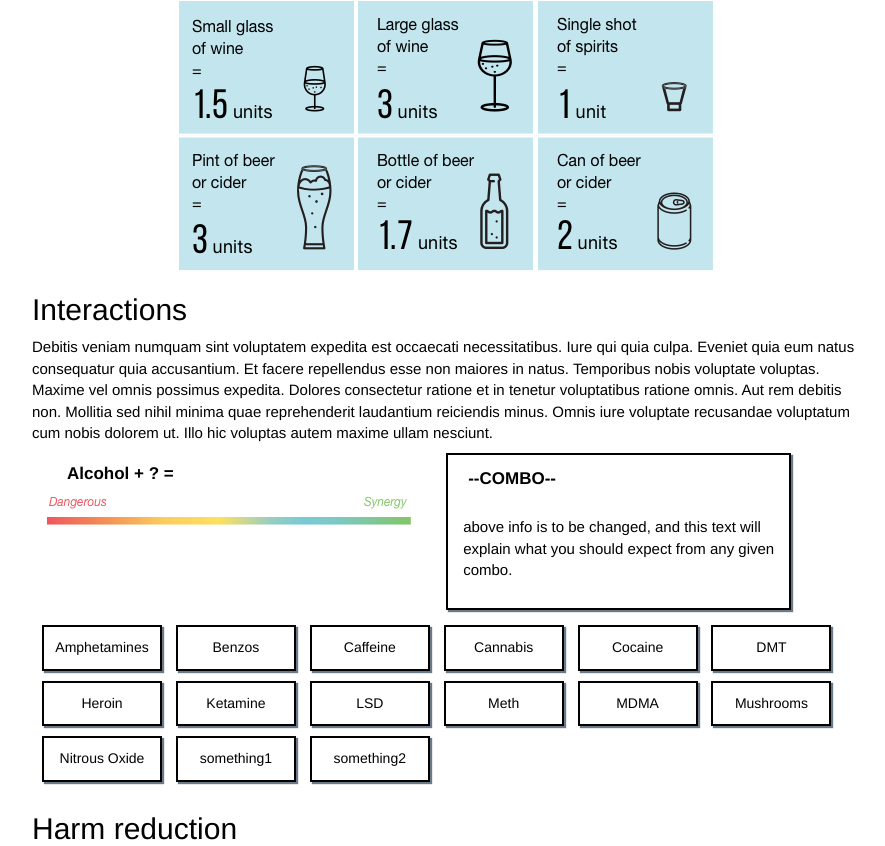
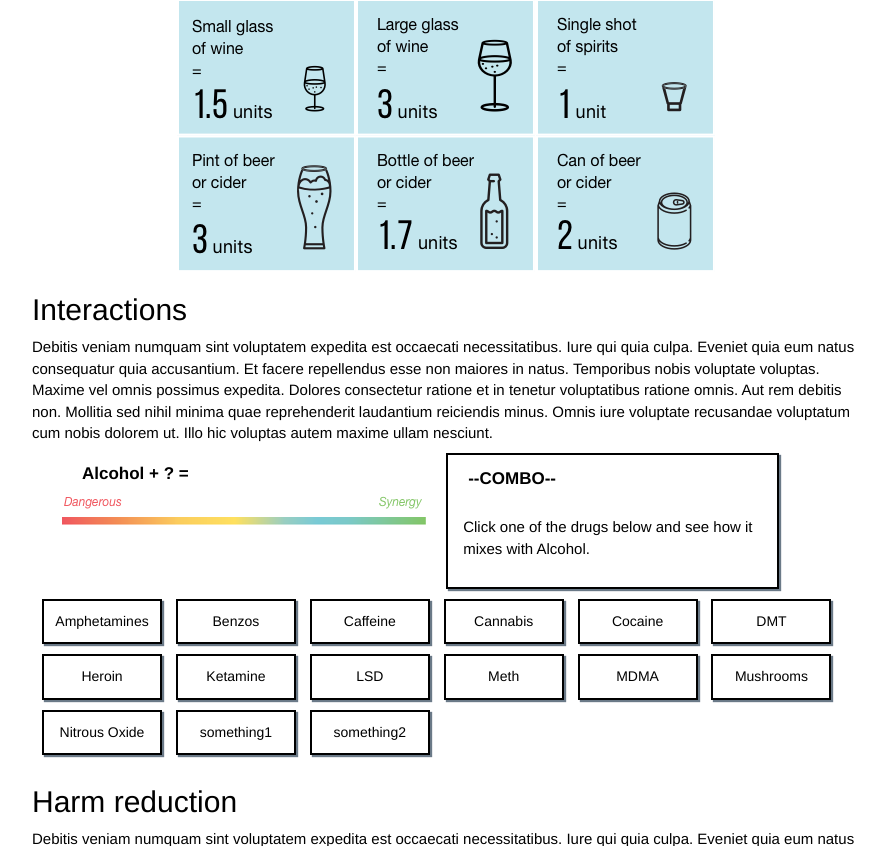
Before and after one commit to higab85/drugsandme-django, a Django app: page /alcohol/ in a window 1280 px wide. Shown: the part 1996-2842 px from the top of the page, without its empty margins (108-993 px from the left). Run offline with Django 3.2, Linux system fonts and the light colour scheme; some libraries are stand-ins or nearby versions.

Commit message:
interactions title description title and text now changes

```diff
--- a/article/static/article/js/main.js
+++ b/article/static/article/js/main.js
@@ -126,7 +126,7 @@ $(document).ready(function(){
   })
 
   // Makes first drug in #interactions-combo-addition the current drug
-  $('#interactions-combo-addition-const').text( $('meta[name=drug-name]').attr("content"));
+  $('.current-drug-name').text( $('meta[name=drug-name]').attr("content"));
   // Selects drug in combo chart:
   // - makes selected drug background-color change to color
   // - adds new info to #interactions-combo
@@ -134,6 +134,7 @@ $(document).ready(function(){
     $('.drug-to-combine').addClass('combo-not-active');
     $(this).removeClass('combo-not-active');
     $('#interactions-combo-addition-temp').text($(this).find('h5').html());
+    $('#interactions-combo-result').html($(this).find('div').html());
   })
 //------------------ front page bottom buttons ------------------------------
 
--- a/article/templates/article/alcohol.html
+++ b/article/templates/article/alcohol.html
@@ -109,6 +109,32 @@ Eveniet sint commodi nihil accusamus eos et ad exercitationem. Repudiandae neces
 
 {% endblock %}
 
+{% block combo-amphetamines %}
+  <h4 class="funky">SYNERGY</h4>
+  <p>TEXT A</p>
+{% endblock %}
+
+{% block combo-benzos %}
+  <h4 class="funky">CAUTION</h4>
+  <p>TEXT B</p>
+{% endblock %}
+
+{% block combo-caffeine %}
+  <h4 class="funky">DANGEROUS</h4>
+  <p>THE TEXT C</p>
+{% endblock %}
+
+{% block combo-cannabis %}
+  <h4 class="funky">CAUTION</h4>
+  <p>HOW ABOUT TEXT D?</p>
+{% endblock %}
+
+{% block combo-cocaine %}
+  <h4 class="funky">SYNERGY</h4>
+  <p>TEXT E</p>
+{% endblock %}
+
+
 {% block harm-reduction-content %}
   <p>
     Debitis veniam numquam sint voluptatem expedita est occaecati necessitatibus. Iure qui quia culpa. Eveniet quia eum natus consequatur quia accusantium. Et facere repellendus esse non maiores in natus. Temporibus nobis voluptate voluptas. Maxime vel omnis possimus expedita.
--- a/article/templates/article/drug.html
+++ b/article/templates/article/drug.html
@@ -28,6 +28,7 @@
     </div>
     <div id="effects">
       <h2> Effects</h2>
+
       {% block effects-content %} {% endblock %}
     </div>
 
@@ -39,35 +40,34 @@
     <div id="interactions">
       <h2>Interactions</h2>
       {% block interactions-content %} {% endblock %}
-      <div id="interactions-combo">
+      <div id="interactions-combo" class="col-md-12">
         <div id="interactions-combo-addition" class="col-md-6">
-          <h4 class="funky"> <span id="interactions-combo-addition-const"></span> + <span id="interactions-combo-addition-temp">?</span> =</h4>
+          <h4 class="funky"> <span class="current-drug-name"></span> + <span id="interactions-combo-addition-temp">?</span> =</h4>
           <img src="{% static 'article/images/drug/interactions-gradient-with-text.png' %}" alt="dangerous to synergy bar">
         </div>
         <div id="interactions-combo-result" class="boxed col-md-5">
           <h4 class="funky"> --COMBO-- </h4>
-          <p>
-            above info is to be changed, and this text will explain what
-            you should expect from any given combo.
+          <p id="interactions-combo-result-description">
+            Click one of the drugs below and see how it mixes with <span class="current-drug-name"></span>.
           </p>
         </div>
       </div>
       <div id="interactions-table">
-        <a href="javascript:;" class="drug-to-combine boxed combo-not-active dangerous"><h5>Amphetamines</h5></a>
-        <a href="javascript:;" class="drug-to-combine boxed combo-not-active caution"><h5>Benzos</h5></a>
-        <a href="javascript:;" class="drug-to-combine boxed combo-not-active synergy"><h5>Caffeine</h5></a>
-        <a href="javascript:;" class="drug-to-combine boxed combo-not-active caution"><h5>Cannabis</h5></a>
-        <a href="javascript:;" class="drug-to-combine boxed combo-not-active dangerous"><h5>Cocaine</h5></a>
-        <a href="javascript:;" class="drug-to-combine boxed combo-not-active synergy"><h5>DMT</h5></a>
-        <a href="javascript:;" class="drug-to-combine boxed combo-not-active caution"><h5>Heroin</h5></a>
-        <a href="javascript:;" class="drug-to-combine boxed combo-not-active dangerous"><h5>Ketamine</h5></a>
-        <a href="javascript:;" class="drug-to-combine boxed combo-not-active synergy"><h5>LSD</h5></a>
-        <a href="javascript:;" class="drug-to-combine boxed combo-not-active dangerous"><h5>Meth</h5></a>
-        <a href="javascript:;" class="drug-to-combine boxed combo-not-active synergy"><h5>MDMA</h5></a>
-        <a href="javascript:;" class="drug-to-combine boxed combo-not-active caution"><h5>Mushrooms</h5></a>
-        <a href="javascript:;" class="drug-to-combine boxed combo-not-active caution"><h5>Nitrous Oxide</h5></a>
-        <a href="javascript:;" class="drug-to-combine boxed combo-not-active dangerous"><h5>something1</h5></a>
-        <a href="javascript:;" class="drug-to-combine boxed combo-not-active synergy"><h5>something2</h5></a>
+        <a href="javascript:;" class="drug-to-combine boxed combo-not-active dangerous"><h5>Amphetamines</h5><div class="hidden">{% block combo-amphetamines %}{% endblock %}</div></a>
+        <a href="javascript:;" class="drug-to-combine boxed combo-not-active caution"><h5>Benzos</h5><div class="hidden">{% block combo-benzos %}{% endblock %}</div></a>
+        <a href="javascript:;" class="drug-to-combine boxed combo-not-active synergy"><h5>Caffeine</h5><div class="hidden">{% block combo-caffeine %}{% endblock %}</div></a>
+        <a href="javascript:;" class="drug-to-combine boxed combo-not-active caution"><h5>Cannabis</h5><div class="hidden">{% block combo-cannabis %}{% endblock %}</div></a>
+        <a href="javascript:;" class="drug-to-combine boxed combo-not-active dangerous"><h5>Cocaine</h5><div class="hidden">{% block combo-cocaine %}{% endblock %}</div></a>
+        <a href="javascript:;" class="drug-to-combine boxed combo-not-active synergy"><h5>DMT</h5><div class="hidden">{% block combo-dmt %}{% endblock %}</div></a>
+        <a href="javascript:;" class="drug-to-combine boxed combo-not-active caution"><h5>Heroin</h5><div class="hidden">{% block combo-heroin %}{% endblock %}</div></a>
+        <a href="javascript:;" class="drug-to-combine boxed combo-not-active dangerous"><h5>Ketamine</h5><div class="hidden">{% block combo-ketamine %}{% endblock %}</div></a>
+        <a href="javascript:;" class="drug-to-combine boxed combo-not-active synergy"><h5>LSD</h5><div class="hidden">{% block combo-lsd %}{% endblock %}</div></a>
+        <a href="javascript:;" class="drug-to-combine boxed combo-not-active dangerous"><h5>Meth</h5><div class="hidden">{% block combo-meth %}{% endblock %}</div></a>
+        <a href="javascript:;" class="drug-to-combine boxed combo-not-active synergy"><h5>MDMA</h5><div class="hidden">{% block combo-mdma %}{% endblock %}</div></a>
+        <a href="javascript:;" class="drug-to-combine boxed combo-not-active caution"><h5>Mushrooms</h5><div class="hidden">{% block combo-mushrooms %}{% endblock %}</div></a>
+        <a href="javascript:;" class="drug-to-combine boxed combo-not-active caution"><h5>Nitrous Oxide</h5><div class="hidden">{% block combo-nos %}{% endblock %}</div></a>
+        <a href="javascript:;" class="drug-to-combine boxed combo-not-active dangerous"><h5>something1</h5><div class="hidden">{% block combo-st1 %}{% endblock %}</div></a>
+        <a href="javascript:;" class="drug-to-combine boxed combo-not-active synergy"><h5>something2</h5><div class="hidden">{% block combo-st2 %}{% endblock %}</div></a>
       </div>
     </div>
     <div id="harm-reduction">
```
Also changed, not shown: db.sqlite3.
